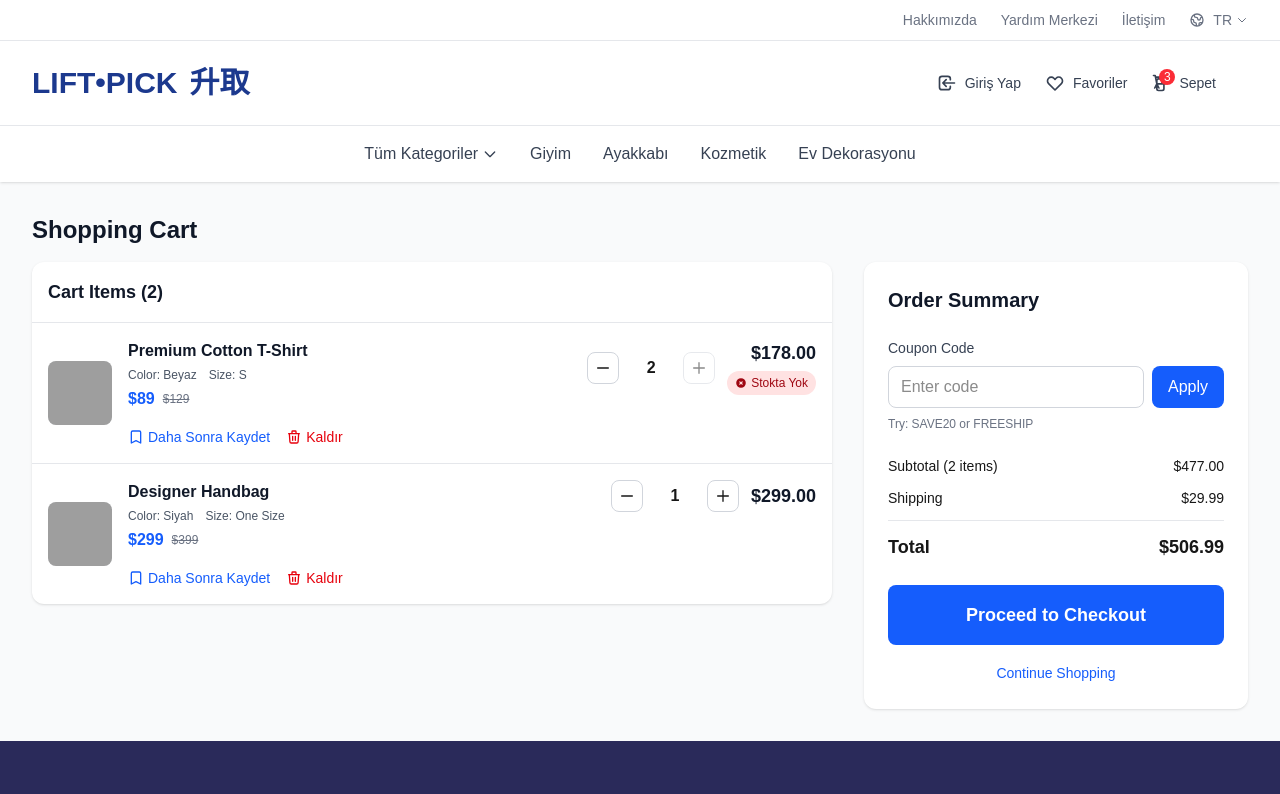
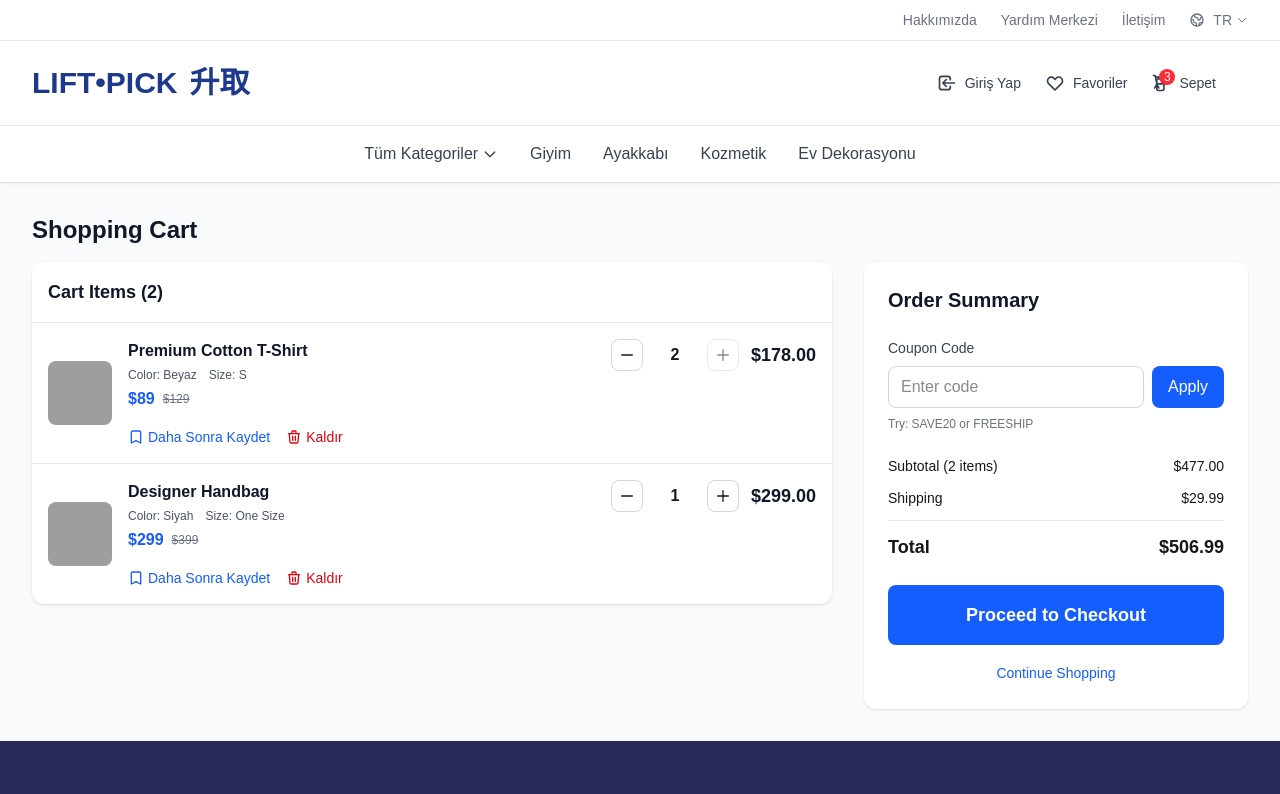
Before and after one commit to sabo64053-pixel/l-ftt, a Next.js app: page /cart in a window 1280 px wide. Shown: the top 794 px of the page. Built offline with nearby package versions, Linux system fonts and the light colour scheme; grey boxes are pictures that could not be loaded.

Commit message:
Remove 'Stokta Yok' (Out of Stock) badge from cart page

```diff
--- a/pages/cart.js
+++ b/pages/cart.js
@@ -295,16 +295,6 @@ const Cart = () => {
 
                             <div className="text-right">
                               <div className="text-lg font-bold text-gray-900">${(item.price * item.quantity).toFixed(2)}</div>
-                              {!item.inStock && (
-                                <div className="mt-1">
-                                  <span className="inline-flex items-center px-2 py-1 rounded-full text-xs font-medium bg-red-100 text-red-800">
-                                    <svg className="w-3 h-3 mr-1" fill="currentColor" viewBox="0 0 20 20">
-                                      <path fillRule="evenodd" d="M10 18a8 8 0 100-16 8 8 0 000 16zM8.707 7.293a1 1 0 00-1.414 1.414L8.586 10l-1.293 1.293a1 1 0 101.414 1.414L10 11.414l1.293 1.293a1 1 0 001.414-1.414L11.414 10l1.293-1.293a1 1 0 00-1.414-1.414L10 8.586 8.707 7.293z" clipRule="evenodd" />
-                                    </svg>
-                                    Stokta Yok
-                                  </span>
-                                </div>
-                              )}
                             </div>
                           </div>
                         </div>
```
